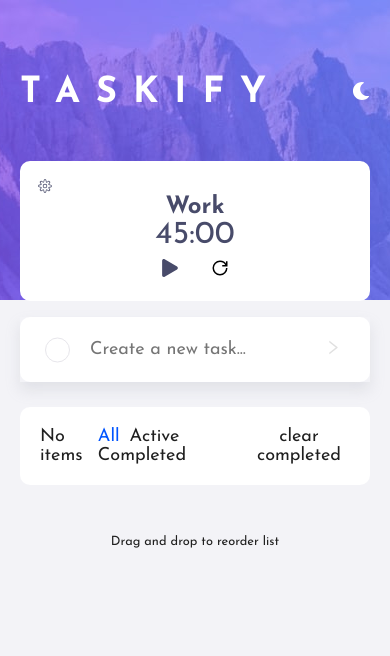
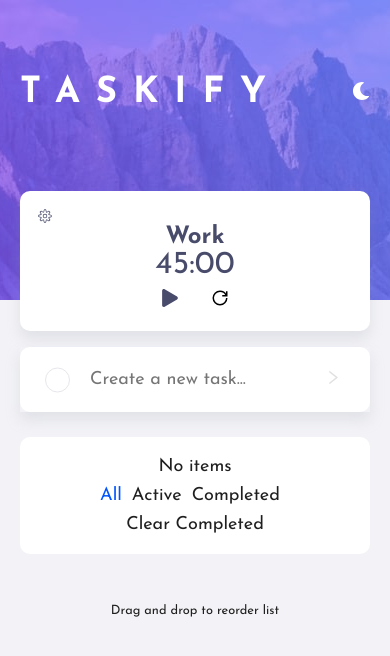
Before and after one commit to PrashanthBalakrishnan/toDoApp-frontendmentor, a React (Vite) app: page / in a window 390 px wide. Shown: the top 656 px of the page. Built offline with nearby package versions, Linux system fonts and the light colour scheme.

Commit message:
fixed styling

```diff
--- a/src/components/pomodoro/pomodoro.scss
+++ b/src/components/pomodoro/pomodoro.scss
@@ -6,7 +6,7 @@
   padding: 1rem;
   text-align: center;
   height: 140px;
-
+  box-shadow: var(--boxshadow);
   &__display {
     font-size: 2rem;
   }
--- a/src/components/todoList/TodoList.tsx
+++ b/src/components/todoList/TodoList.tsx
@@ -68,7 +68,7 @@ const TodoList: React.FC<TodoListProps> = ({ setTodos, todos }) => {
           <TodoFilter setFilter={setFilter} filter={filter} />
         </div>
         <button className="list__infoButton" onClick={handleClearCompleted}>
-          clear completed
+          Clear Completed
         </button>
       </div>
     </div>
--- a/src/components/todoList/todoList.scss
+++ b/src/components/todoList/todoList.scss
@@ -16,6 +16,11 @@
     align-items: center;
     padding: 20px 20px;
     color: var(--text-color2);
+    @media (max-width: 768px) {
+      display: flex;
+      flex-direction: column;
+      gap: 10px;
+    }
   }
 
   &__infoButton {
--- a/src/index.scss
+++ b/src/index.scss
@@ -106,7 +106,7 @@ main {
     display: flex;
     justify-content: space-between;
     color: white;
-    margin-bottom: 50px;
+    margin-bottom: 5rem;
   }
   &__logo {
     text-transform: uppercase;
```
